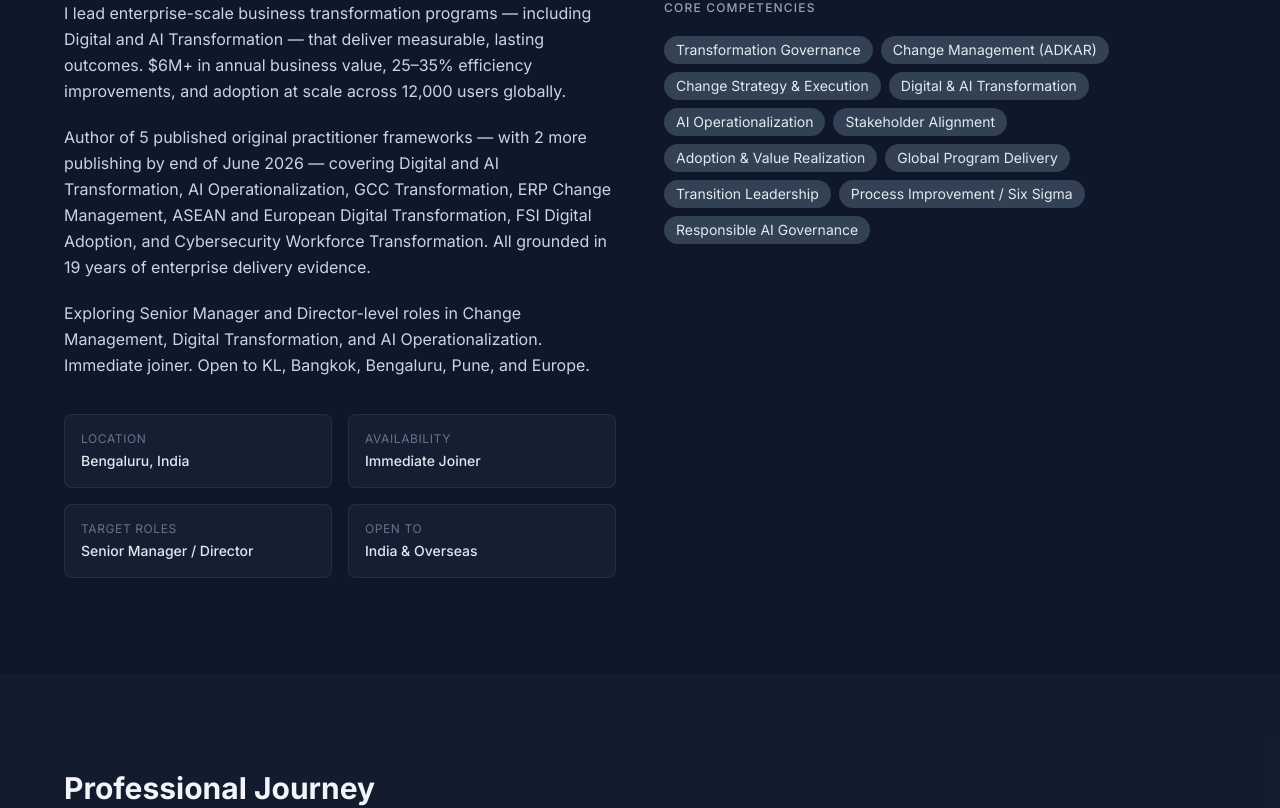
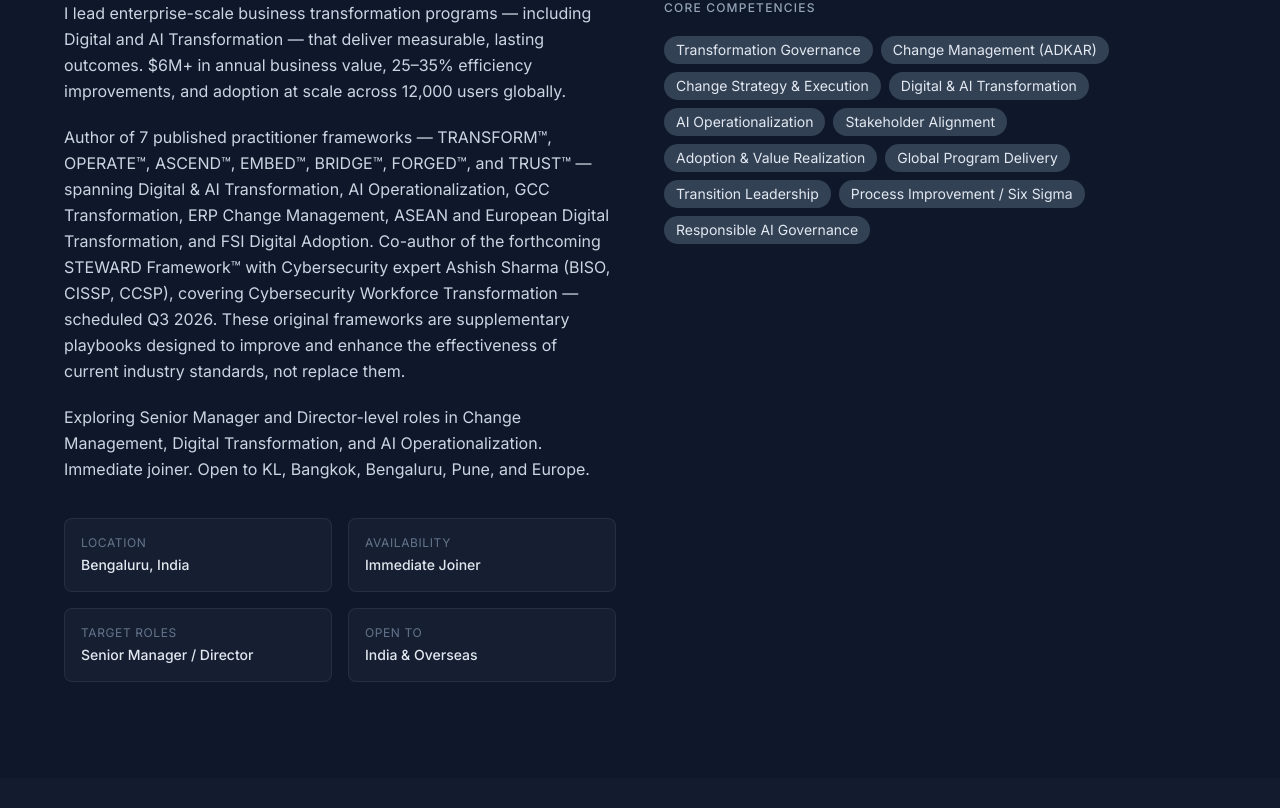
Before and after one commit to UnimaginedSelva/selvakumarjayakrishnan-portfolio, a React (Vite) app: page /job-intelligence in a window 1280 px wide. Shown: the part 1040-1848 px from the top of the page. Built offline with nearby package versions, Linux system fonts and the light colour scheme.

Commit message:
FORGED published, framework count to 7, supplementary positioning, new resume PDF (16 Jun website brief)

```diff
--- a/src/components/About.tsx
+++ b/src/components/About.tsx
@@ -1,7 +1,4 @@
-import { about, frameworks } from '../data/content'
-
-const publishedCount = frameworks.filter(f => f.published.startsWith('Published')).length
-const remainingCount = frameworks.filter(f => f.published.startsWith('Publishing')).length
+import { about } from '../data/content'
 
 export default function About() {
   return (
@@ -15,11 +12,7 @@ export default function About() {
         <div className="grid md:grid-cols-2 gap-12 items-start">
           <div className="space-y-5">
             <p className="text-slate-300 leading-relaxed text-base">{about.summary}</p>
-            <p className="text-slate-300 leading-relaxed text-base">
-              Author of {publishedCount} published original practitioner frameworks
-              {remainingCount > 0 && ` — with ${remainingCount} more publishing by end of June 2026 —`}
-              {' '}{about.summary2Domains}
-            </p>
+            <p className="text-slate-300 leading-relaxed text-base">{about.frameworksParagraph}</p>
             <p className="text-slate-300 leading-relaxed text-base">{about.summary3}</p>
 
             <div className="pt-4 grid grid-cols-2 gap-4">
--- a/src/data/content.ts
+++ b/src/data/content.ts
@@ -13,12 +13,13 @@ export const hero = {
   linkedin: 'https://www.linkedin.com/in/passionateselva',
   phone: '+91 9036000220',
   location: 'Bengaluru, India',
-  resumeFile: '/Selvakumar_Jayakrishnan_Resume_Detailed_June2026.pdf',
+  resumeFile: '/Selvakumar_Jayakrishnan_Resume_June2026_UPDATED.pdf',
 }
 
 export const about = {
   summary: `I lead enterprise-scale business transformation programs — including Digital and AI Transformation — that deliver measurable, lasting outcomes. $6M+ in annual business value, 25–35% efficiency improvements, and adoption at scale across 12,000 users globally.`,
   summary2Domains: `covering Digital and AI Transformation, AI Operationalization, GCC Transformation, ERP Change Management, ASEAN and European Digital Transformation, FSI Digital Adoption, and Cybersecurity Workforce Transformation. All grounded in 19 years of enterprise delivery evidence.`,
+  frameworksParagraph: `Author of 7 published practitioner frameworks — TRANSFORM™, OPERATE™, ASCEND™, EMBED™, BRIDGE™, FORGED™, and TRUST™ — spanning Digital & AI Transformation, AI Operationalization, GCC Transformation, ERP Change Management, ASEAN and European Digital Transformation, and FSI Digital Adoption. Co-author of the forthcoming STEWARD Framework™ with Cybersecurity expert Ashish Sharma (BISO, CISSP, CCSP), covering Cybersecurity Workforce Transformation — scheduled Q3 2026. These original frameworks are supplementary playbooks designed to improve and enhance the effectiveness of current industry standards, not replace them.`,
   summary3: `Exploring Senior Manager and Director-level roles in Change Management, Digital Transformation, and AI Operationalization. Immediate joiner. Open to KL, Bangkok, Bengaluru, Pune, and Europe.`,
   focusAreas: [
     'Transformation Governance',
@@ -241,8 +242,8 @@ export const frameworks = [
     stages: '6-Stage Playbook',
     description: 'For European Digital Transformation',
     detail: 'A framework for digital transformation in the European context — where regulatory complexity, decarbonisation imperatives, and cross-border sovereignty define the transformation landscape.',
-    published: 'Publishing on LinkedIn · 16 Jun 2026',
-    url: '#',
+    published: 'Published on LinkedIn · 16 Jun 2026',
+    url: 'https://www.linkedin.com/feed/update/urn:li:activity:7472483126909329409/',
     color: 'teal',
   },
   {
@@ -259,7 +260,7 @@ export const frameworks = [
     stages: '7-Stage Playbook',
     description: 'For Cybersecurity Workforce Transformation',
     detail: 'A co-authored framework for building cybersecurity-ready workforces in the age of AI. Co-created with Ashish Sharma (BISO, Dell Technologies · CISSP · CCSP · AI Governance). The machine hunts the threat. The human stewards the outcome.',
-    published: 'Co-authored with Ashish Sharma · Publishing Jun 2026',
+    published: 'Co-authored with Ashish Sharma · Scheduled Q3 2026',
     url: '#',
     color: 'teal',
   },
```
Also changed, not shown: 1 other file (tests, documents, lock files or other folders).
